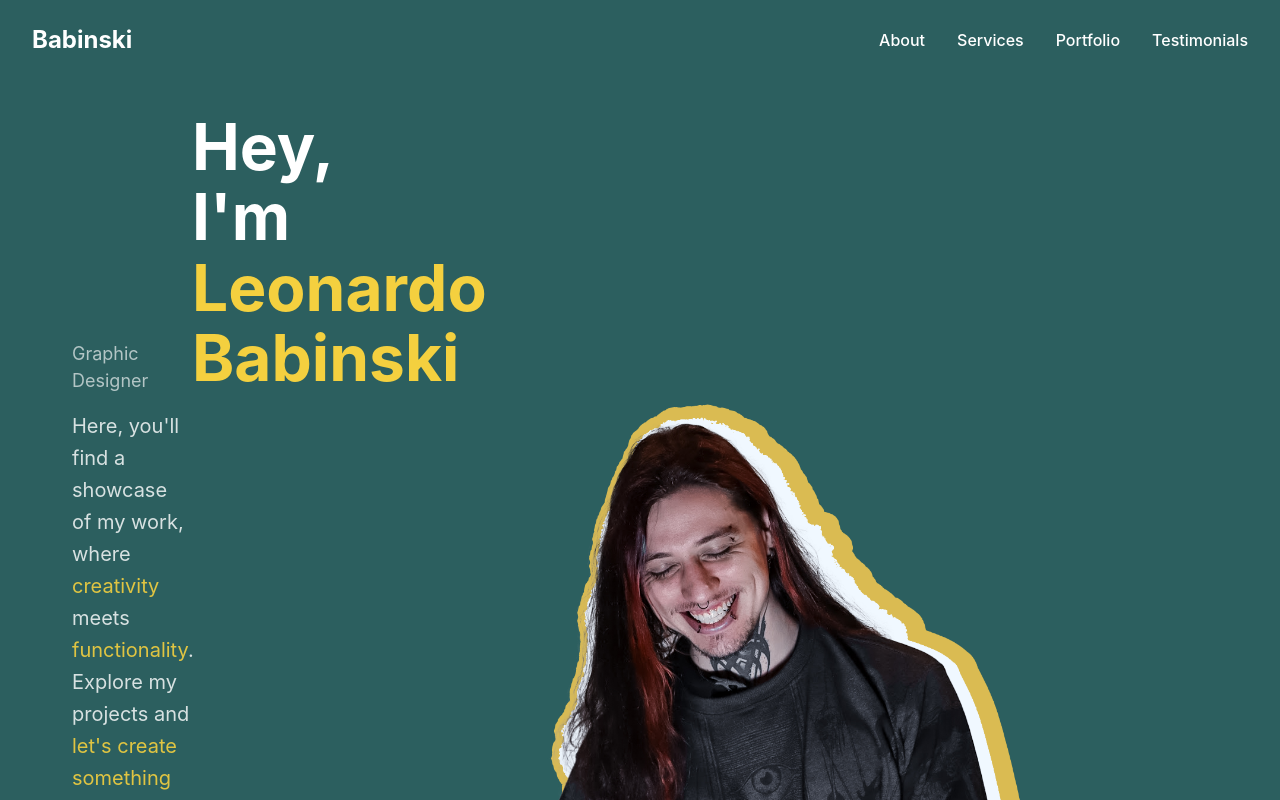
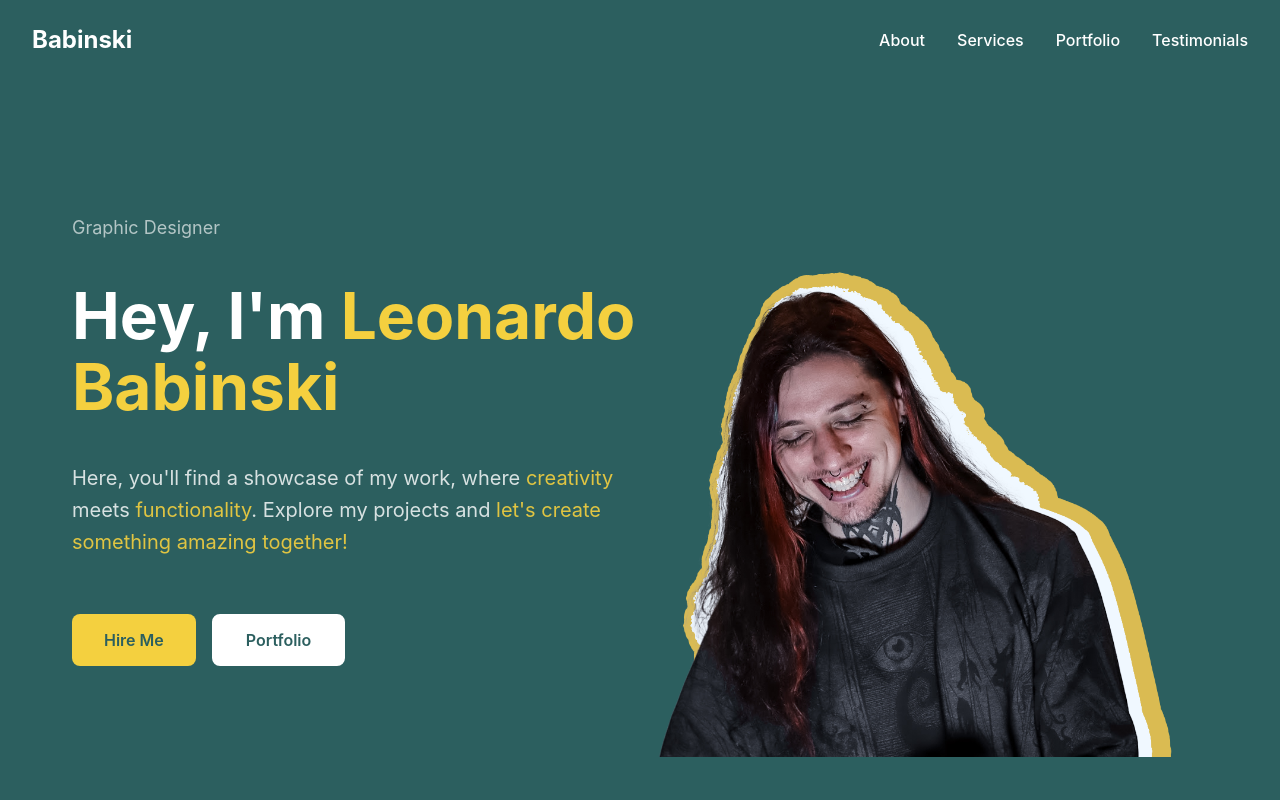
Before and after one commit to leonardobabinski/babinskidesign, a React (Vite) app: page / in a window 1280 px wide. Shown: the top 800 px of the page. Built offline with nearby package versions, Linux system fonts and the light colour scheme.

Commit message:
Update Hero.jsx

```diff
--- a/src/components/Hero.jsx
+++ b/src/components/Hero.jsx
@@ -9,11 +9,15 @@ const Hero = () => {
   };
 
   return (
-    <section id="home" className="hero-section relative overflow-hidden min-h-screen">
-      <div className="container-custom">
-        <div className="hero-grid">
-          {/* Content */}
-          <div className="grid sm:grid-cols-2 h-full items-end">
+    <section
+      id="home"
+      className="hero-section relative overflow-hidden min-h-screen flex items-center"
+    >
+      <div className="container-custom w-full">
+        <div className="grid sm:grid-cols-2 h-full">
+
+          {/* Lado esquerdo (texto) */}
+          <div className="flex flex-col justify-center gap-6">
             <p className="graphic-designer-label text-white/80 text-sm md:text-base">
               Graphic Designer
             </p>
@@ -26,11 +30,14 @@ const Hero = () => {
             <p className="hero-subtitle text-white/90">
               Here, you'll find a showcase of my work, where{' '}
               <span className="gradient-text">creativity</span> meets{' '}
-              <span className="gradient-text">functionality</span>. Explore my projects and{' '}
-              <span className="gradient-text">let's create something amazing together!</span>
+              <span className="gradient-text">functionality</span>. Explore my
+              projects and{' '}
+              <span className="gradient-text">
+                let's create something amazing together!
+              </span>
             </p>
 
-            <div className="flex flex-col sm:flex-row gap-4 animate-fade-in-up animate-delay-400">
+            <div className="flex flex-col sm:flex-row gap-4">
               <button
                 onClick={() => scrollToSection('contact')}
                 className="btn-primary w-full sm:w-auto text-center"
@@ -46,12 +53,13 @@ const Hero = () => {
             </div>
           </div>
 
-          {/* Profile Image */}
-          <div className="relative w-full h-full flex items-end justify-center">
+          {/* Lado direito (imagem) */}
+          <div className="relative flex items-end justify-center h-full">
             <img
               src={profilePhoto}
               alt="Leonardo Babinski"
               className="
+                relative bottom-[-40px]
                 w-[70vw] max-w-[320px]
                 sm:w-[65vw] sm:max-w-[860px]
               "
```
